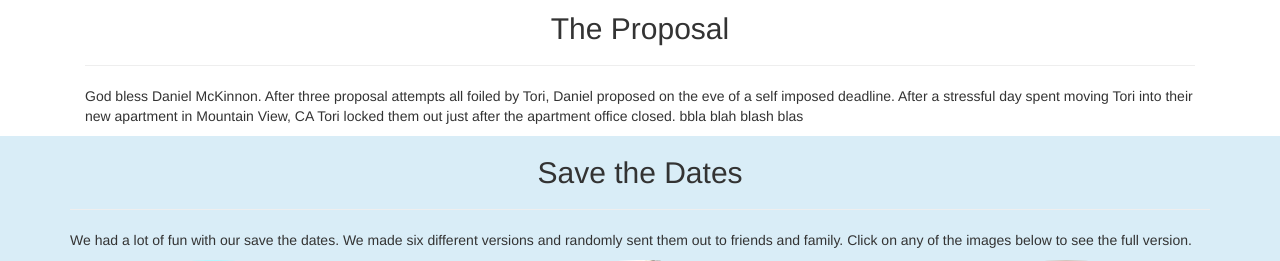
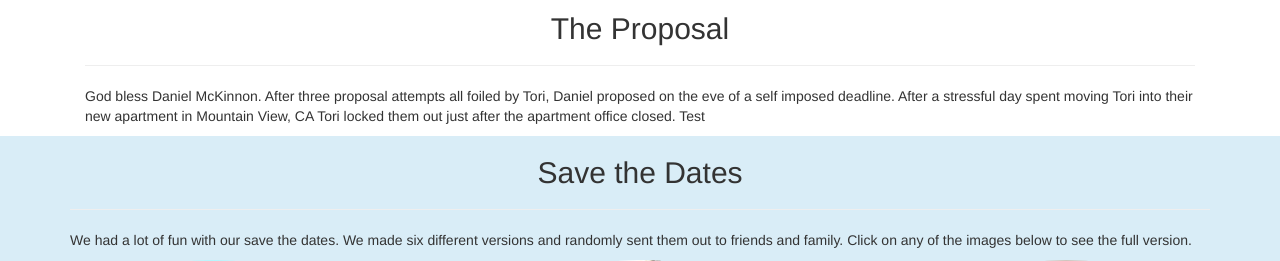
Before and after one commit to czue/django-wedding-website, a Django app: page / in a window 1280 px wide. Shown: the part 4815-5076 px from the top of the page. Run offline with Django 3.2, Linux system fonts and the light colour scheme; some libraries are stand-ins or nearby versions.

Commit message:
testing PR

```diff
--- a/bigday/templates/partials/proposal.html
+++ b/bigday/templates/partials/proposal.html
@@ -10,7 +10,7 @@
                 Daniel proposed on the eve of a self imposed deadline. After a stressful day spent moving Tori into their new apartment
                 in Mountain View, CA Tori locked them out just after the apartment office closed.
 
-                bbla blah blash blas
+                Test
             </p>
         </div>
     </div>
```
